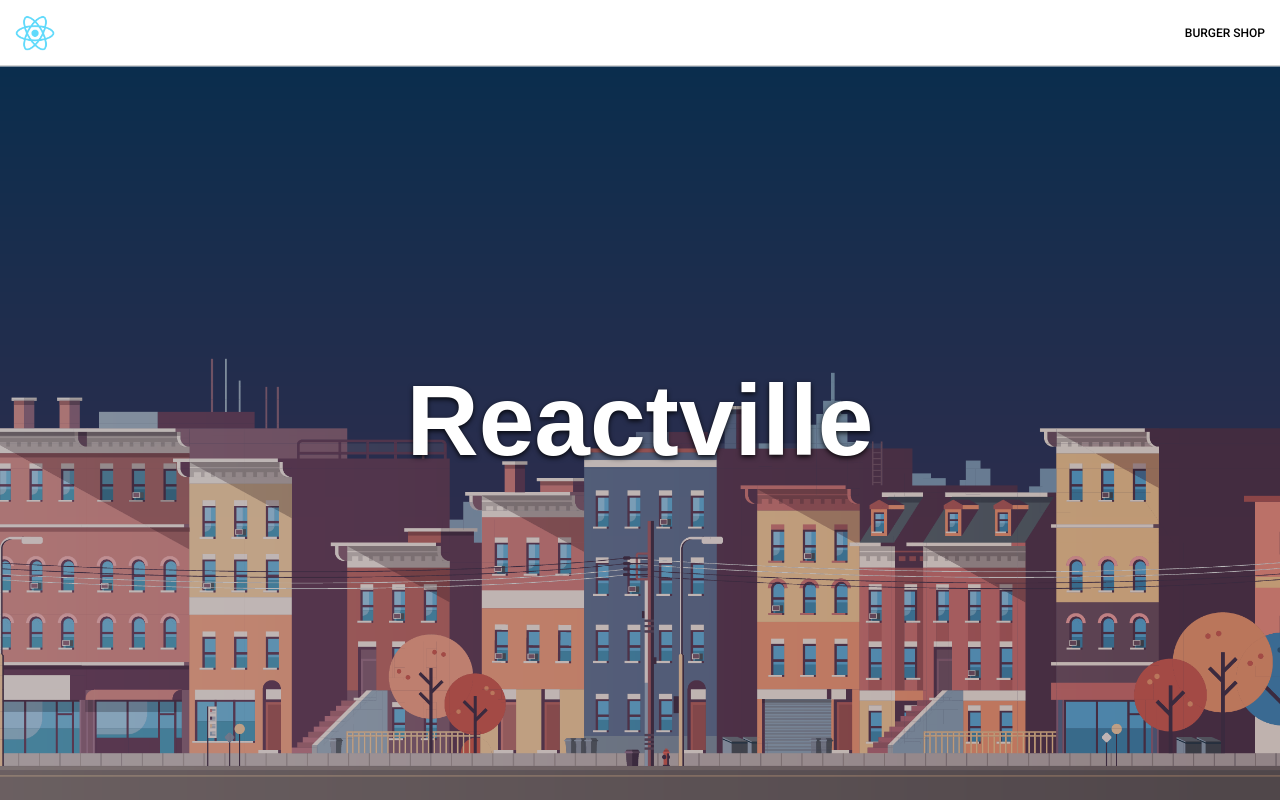
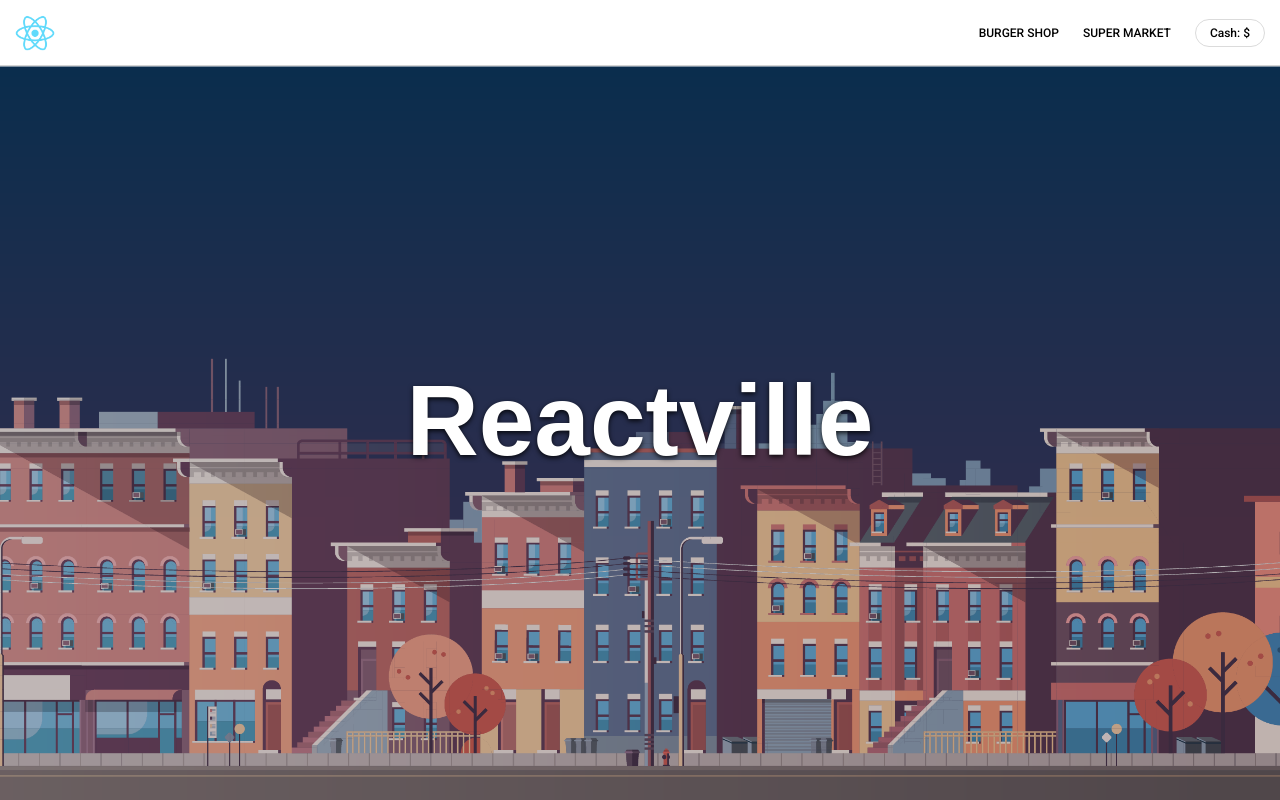
Before and after one commit to J3NNog1/reactville-lab, a React (Create React App) app: page / in a window 1280 px wide. Built offline with nearby package versions, Linux system fonts and the light colour scheme; a web font is replaced by a local one.

Commit message:
create routes and navigation for SuperMarket component

```diff
--- a/src/Components/Nav/Nav.jsx
+++ b/src/Components/Nav/Nav.jsx
@@ -2,6 +2,7 @@ import { NavLink } from 'react-router-dom'
 
 
 // Components & Assets
+import Wallet from './Wallet'
 import Logo from '../../assets/react-logo.png'
 
 
@@ -10,7 +11,8 @@ const Nav = (props) => {
     <nav className="navigation-bar">
       <NavLink id="logo" to='/'><img src={Logo} alt="react-logo"/></NavLink>
       <NavLink to='/burgers'>BURGER SHOP</NavLink>
-
+      <NavLink to='/market'>SUPER MARKET</NavLink>
+      <Wallet />
 
 
     </nav>
```
